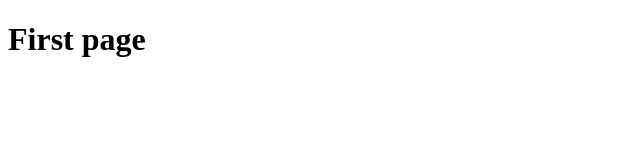
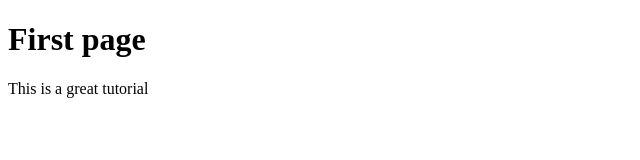
Before and after one commit to itsjeanpockets/git-course, a plain HTML site: page index.html in a window 1280 px wide. Shown: the whole page, without its empty margins (0-640 px from the left). Drawn offline with Linux system fonts and the light colour scheme.

Commit message:
Changed the index file

```diff
--- a/index.html
+++ b/index.html
@@ -8,5 +8,7 @@
   </head>
   <body>
     <h1>First page</h1>
+    <p>This is a great tutorial</p>
   </body>
+  <html></html>
 </html>
```
